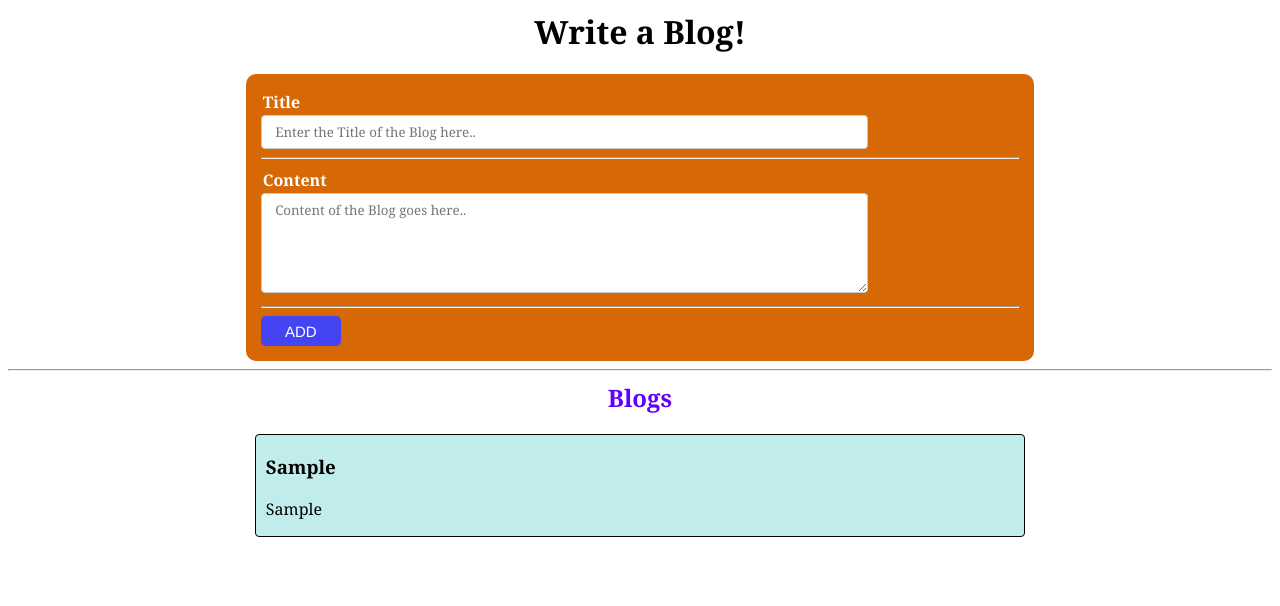
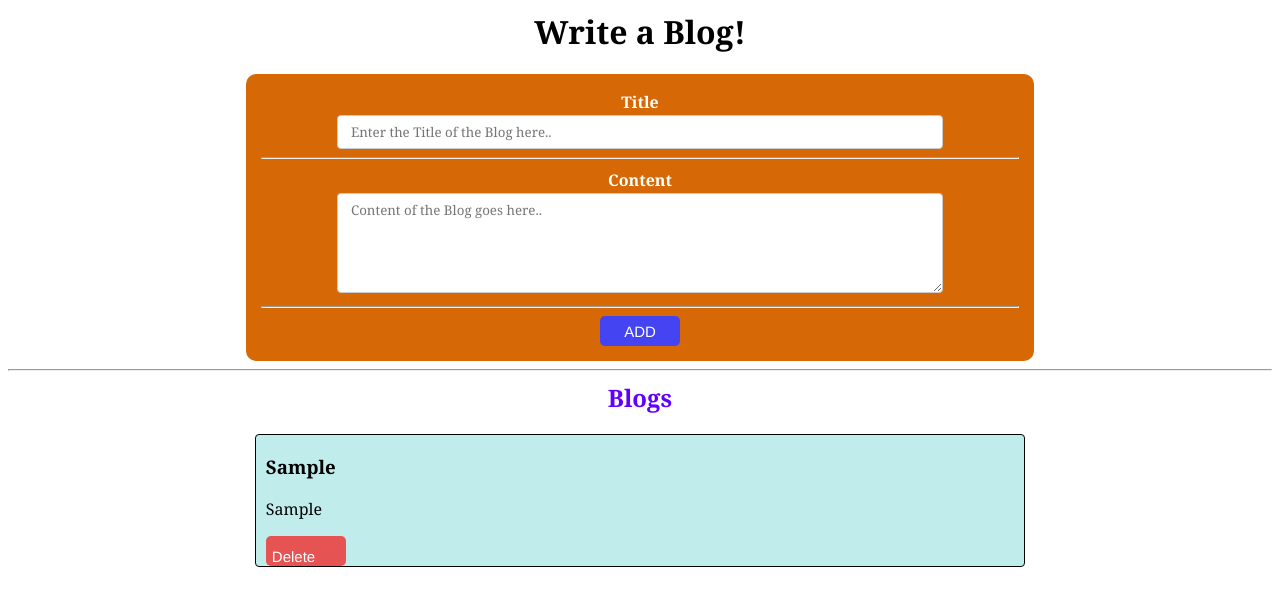
Before and after one commit to AtharvaDondal/Blogging-App, a React (Create React App) app: page / in a window 1280 px wide. Both pictures are taken after typing "Sample", "Sample" into the empty fields and a click on the button "ADD". Shown: the top 606 px of the page. Built offline with nearby package versions, Linux system fonts and the light colour scheme.

Commit message:
added deleting blogs functionality

```diff
--- a/src/components/Blog.js
+++ b/src/components/Blog.js
@@ -6,16 +6,20 @@
   // const [content, setContent] = useState("");
   const [formData, setFormData] = useState({
     title: "",
-    content: ""
-  })
+    content: "",
+  });
   const [blogs, setBlogs] = useState([]);
 
   //Passing the synthetic event as argument to stop refreshing the page on submit
   function handleSubmit(e) {
     e.preventDefault();
-    setBlogs([{title: formData.title, content:formData.content}, ...blogs]);
-     setFormData({title:"",content:""})
+    setBlogs([{ title: formData.title, content: formData.content }, ...blogs]);
+    setFormData({ title: "", content: "" });
     console.log(blogs);
+  }
+
+  function removeBlog(i){
+    setBlogs(blogs.filter((blog,index)=>i !== index))
   }
 
   return (
@@ -33,7 +37,12 @@
               className="input"
               placeholder="Enter the Title of the Blog here.."
               value={formData.title}
-              onChange={(e) => setFormData({title: e.target.value,content:formData.content})}
+              onChange={(e) =>
+                setFormData({
+                  title: e.target.value,
+                  content: formData.content,
+                })
+              }
             />
           </Row>
 
@@ -43,7 +52,9 @@
               className="input content"
               placeholder="Content of the Blog goes here.."
               value={formData.content}
-              onChange={(e) => setFormData({title:formData.title,content: e.target.value})}
+              onChange={(e) =>
+                setFormData({ title: formData.title, content: e.target.value })
+              }
             />
           </Row>
 
@@ -60,6 +71,10 @@
         <div className="blog" key={index}>
           <h3>{blog.title}</h3>
           <p>{blog.content}</p>
+
+          <div className="blog-btn">
+            <button onClick = {()=>removeBlog(index)}className="btn remove">Delete</button>
+          </div>
         </div>
       ))}
     </>
--- a/src/index.css
+++ b/src/index.css
@@ -10,6 +10,7 @@
   font-family: Georgia, 'Times New Roman', Times, serif;
   display:block;
   align-self: center;
+  text-align: center;
 
 }
 
@@ -26,9 +27,7 @@
   display:block;
   padding-left: 10px;
   max-width: 60%;
-}
-form{
-  margin: auto;
+
 }
 .input{
   min-height: 34px;
@@ -76,13 +75,16 @@
   width: 80px;
   height: 30px;
   font-size: 15px;
+  cursor: pointer;
   font-family:'Franklin Gothic Medium', 'Arial Narrow', Arial, sans-serif
+}
 
-}
 
 .remove{
   background-color: rgb(230, 83, 83);
   display: table;
+  display: flex;
+  align-items: flex-end;
 }
 
 .blog-btn{
```
